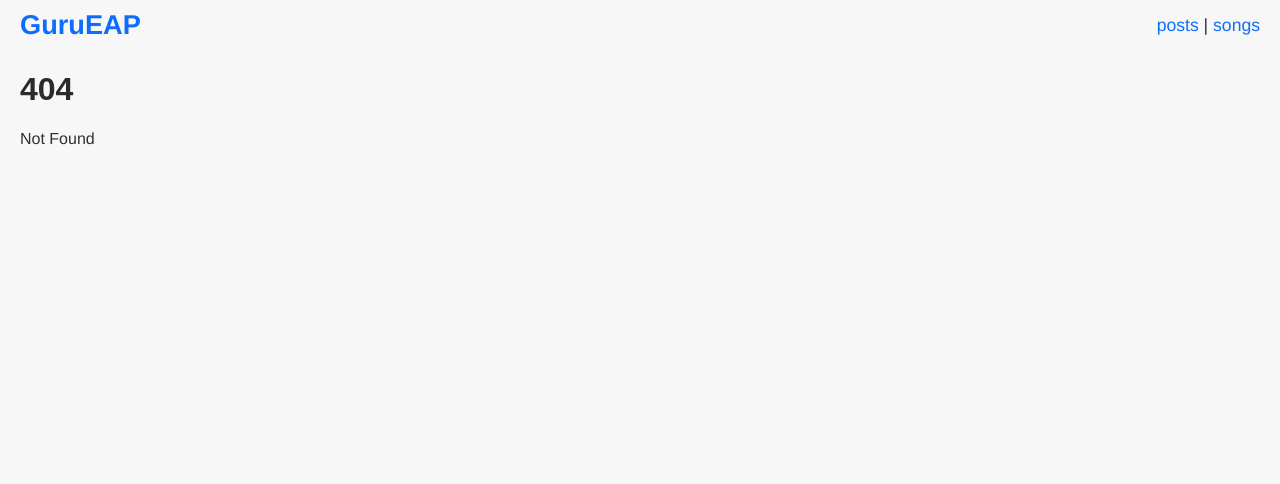
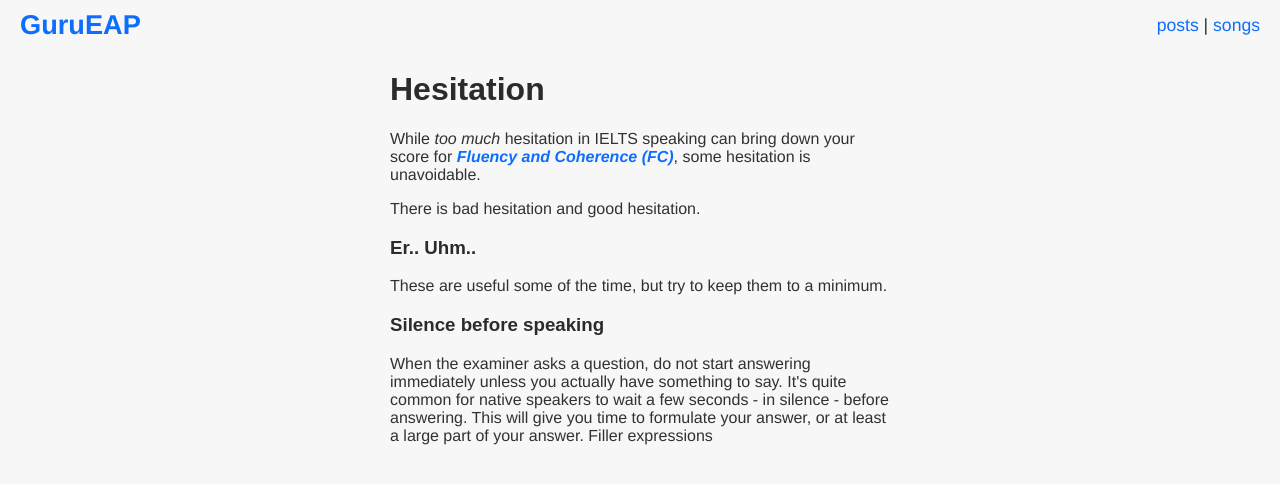
Before and after one commit to boltonsteve/gurueap, a SvelteKit app: page /posts/hesitation in a window 1280 px wide. Before the commit this address had no page. Shown: the top 484 px of the page. Built offline with nearby package versions, Linux system fonts and the light colour scheme.

Commit message:
headings added to ielts descriptors

```diff
--- /dev/null
+++ b/src/routes/posts/hesitation/+page.svelte
@@ -0,0 +1,30 @@
+<svelte:head>
+    <title>Hesitation</title>
+</svelte:head>
+
+<div class="mb-3 mw-500">
+
+    <h1>Hesitation</h1>
+
+    <p>While <i>too much</i> hesitation in IELTS speaking can bring down your score for <b><i><a href="../posts/ielts-descriptors" target="blank">Fluency and Coherence (FC)</a></i></b>, some hesitation is unavoidable.</p>
+
+    <p>There is bad hesitation and good hesitation.</p>
+
+    <h3>Er.. Uhm..</h3>
+
+    <p>These are useful some of the time, but try to keep them to a minimum.</p>
+
+    <h3>Silence before speaking</h3>
+
+    When the examiner asks a question, do not start answering immediately unless you actually have something to say.
+
+
+    It's quite common for native speakers to wait a few seconds - in silence - before answering.
+
+    This will give you time to formulate your answer, or at least a large part of your answer.
+
+
+    Filler expressions
+
+
+</div>
--- a/src/routes/posts/ielts-descriptors/+page.svelte
+++ b/src/routes/posts/ielts-descriptors/+page.svelte
@@ -133,16 +133,19 @@
 
 {#if speaking}
     <div transition:slide={{duration:1000}}>
+        <h1>Speaking</h1>
         {@html sHtml}
     </div>
 {/if}
 {#if task1}
     <div transition:slide={{duration:1000}}>
+        <h1>Task 1</h1>
         {@html tHtml}
     </div>
 {/if}
 {#if task2}
     <div transition:slide={{duration:1000}}>
+        <h1>Task 2</h1>
         {@html ttHtml}
     </div>
 {/if}
--- a/src/routes/posts/price/+page.svelte
+++ b/src/routes/posts/price/+page.svelte
@@ -18,7 +18,7 @@
 
     <p>This is really a collocation problem. The IELTS examiner will understand what you mean, but you will not receive a good score for vocabulary. A <i><b>product or service</b></i> can be <i><b>expensive</b></i>, but the <i><b>price</b></i> of the product or service is either <i><b>high</b></i> or <i><b>low</b></i>.</p>
 
-    <p>More correct collocation is as follows:</p>
+    <p>More correct <a href="../posts/collocation" target="_blank">collocation</a> is as follows:</p>
 
     <p class="font-italic ml-3">Because of the recent increase in fuel prices, the <span class="font-weight-bold text-success">price</span> of food is <span class="font-weight-bold text-success">higher</span> than before.</p>
 
```
